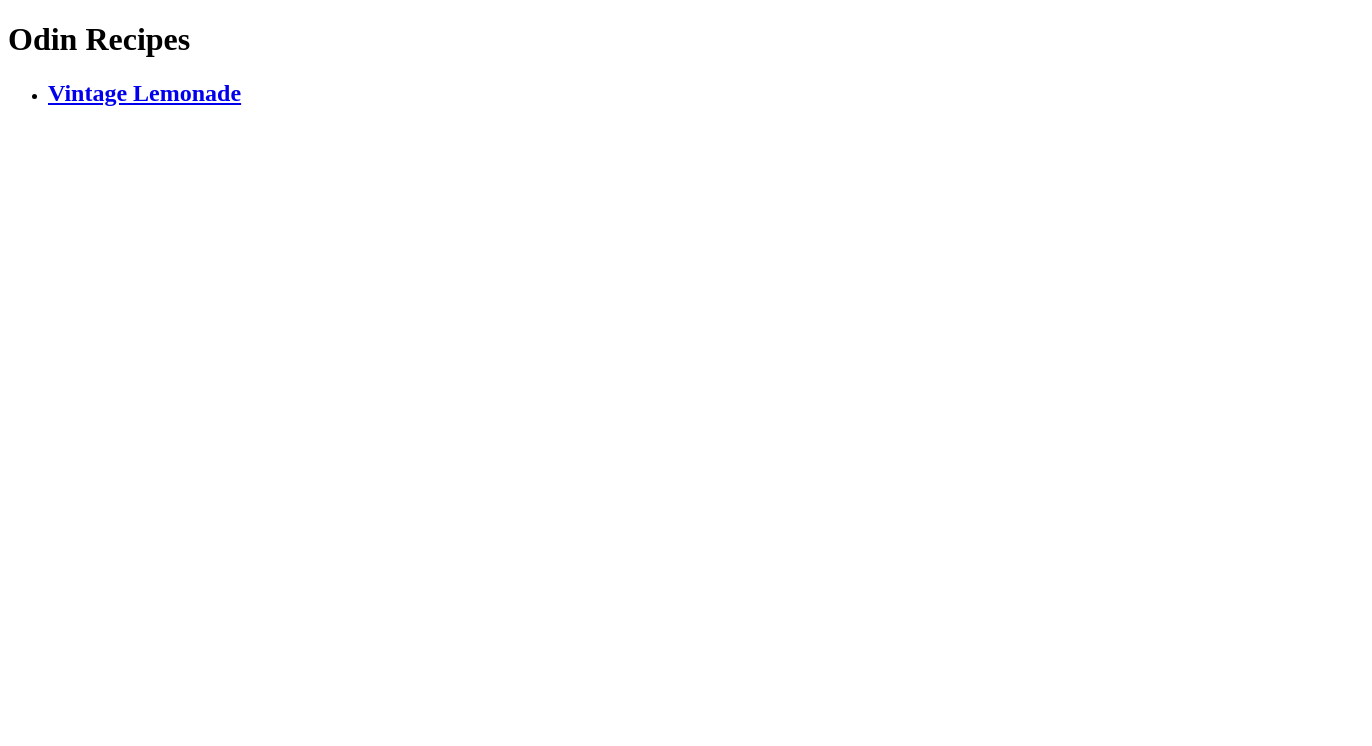
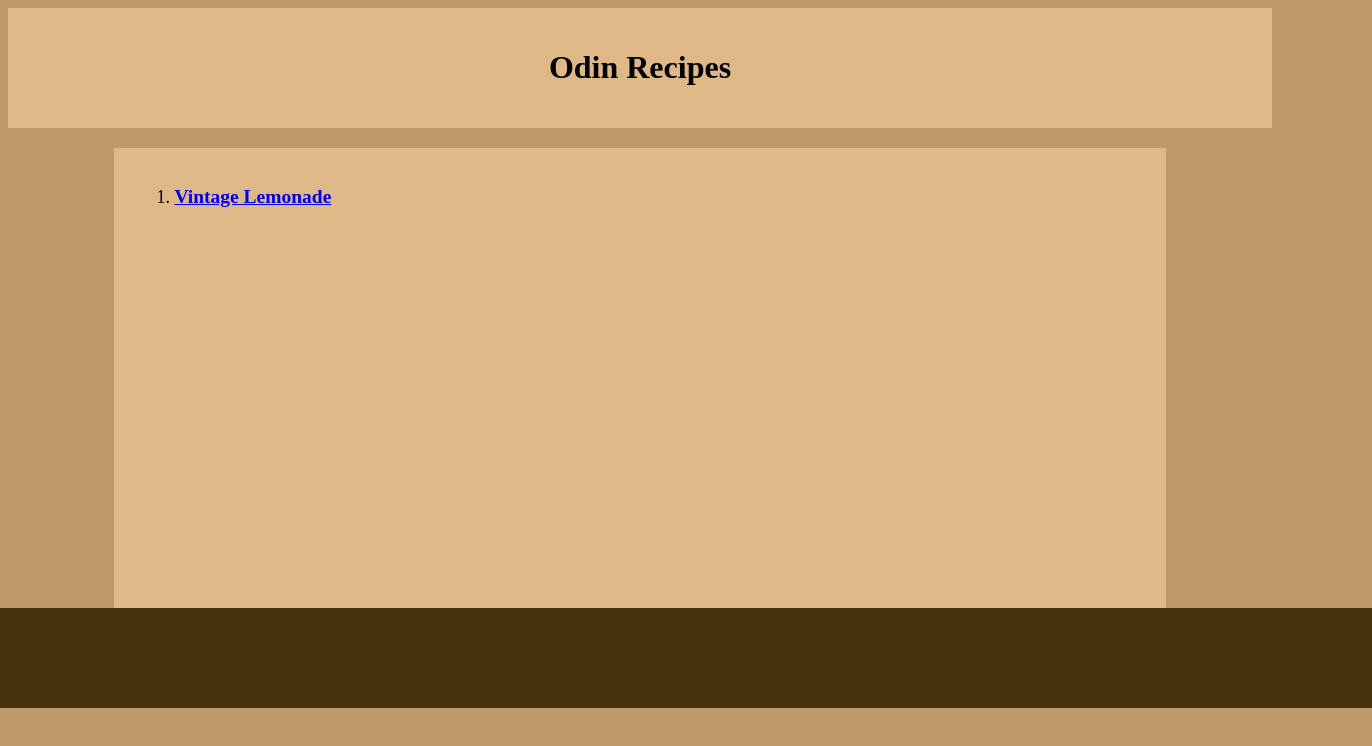
Before and after one commit to SarahCadet/odin, a plain HTML site: page Foundations/Recipes/index.html in a window 1280 px wide. Shown: the whole page, 1372 px wide, since content can reach past the window. Drawn offline with Linux system fonts and the light colour scheme.

Commit message:
odin added some css

```diff
--- a/Foundations/Recipes/index.html
+++ b/Foundations/Recipes/index.html
@@ -5,15 +5,24 @@
     <meta charset="UTF-8">
     <meta name="viewport" content="width=device-width, initial-scale=1.0">
     <title>Document</title>
+    <link rel="stylesheet" href="style.css">
 </head>
 
 <body>
-    <h1>Odin Recipes</h1>
-    <ul>
-        <li><a href="recipes/VintageLemonade.html">
-                <h2>Vintage Lemonade</h2>
-            </a></li>
-    </ul>
+    <header class="class-title">
+        <h1>Odin Recipes</h1>
+    </header>
+    <main class="page-content">
+        <ol>
+            <li><span><a href="recipes/VintageLemonade/VintageLemonade.html">
+                        <h2>Vintage Lemonade</h2>
+                    </a></span></li>
+        </ol>
+    </main>
+    <footer>
+
+    </footer>
+
 
 </body>
 
--- /dev/null
+++ b/Foundations/Recipes/recipes/VintageLemonade/style.css
@@ -0,0 +1,18 @@
+p {
+    margin: 10px;
+    padding: 5px;
+
+}
+
+* {
+    background-color: cornsilk;
+}
+
+.recipe-title {
+    text-decoration: underline;
+}
+
+img {
+    float: right;
+    display: block;
+}
--- /dev/null
+++ b/Foundations/Recipes/style.css
@@ -0,0 +1,36 @@
+main {
+    background-color: rgb(189, 153, 105);
+    padding: 50px 60px 70px;
+}
+
+body {
+    background-color: rgb(189, 153, 105);
+}
+
+.class-title {
+    background-color: burlywood;
+    text-align: center;
+    padding: 20px;
+}
+
+.page-content {
+    height: 500px;
+    padding: 20px;
+    max-width: 80%;
+    margin: 20px auto;
+    background-color: burlywood;
+}
+
+.page-content ol {
+    font-size: large;
+}
+
+.page-content ol li span {
+    font-size: small;
+}
+
+footer {
+    height: 100px;
+    background-color: rgb(70, 50, 11);
+    margin: -100px;
+}
```
Also changed, not shown: Foundations/Recipes/recipes/VintageLemonade/VintageLemonade.html (renamed from Foundations/Recipes/recipes/VintageLemonade.html, +2 -1 lines).
